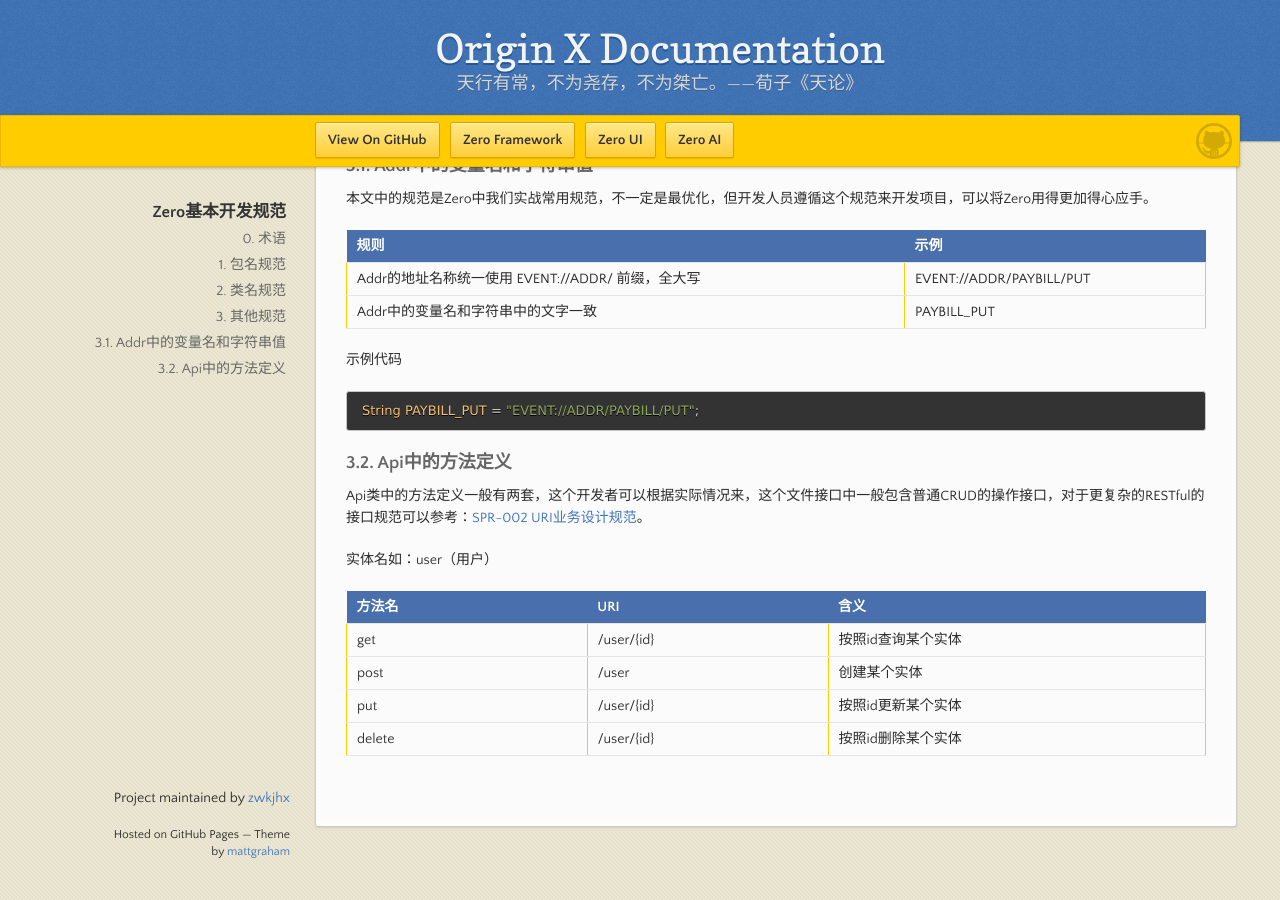
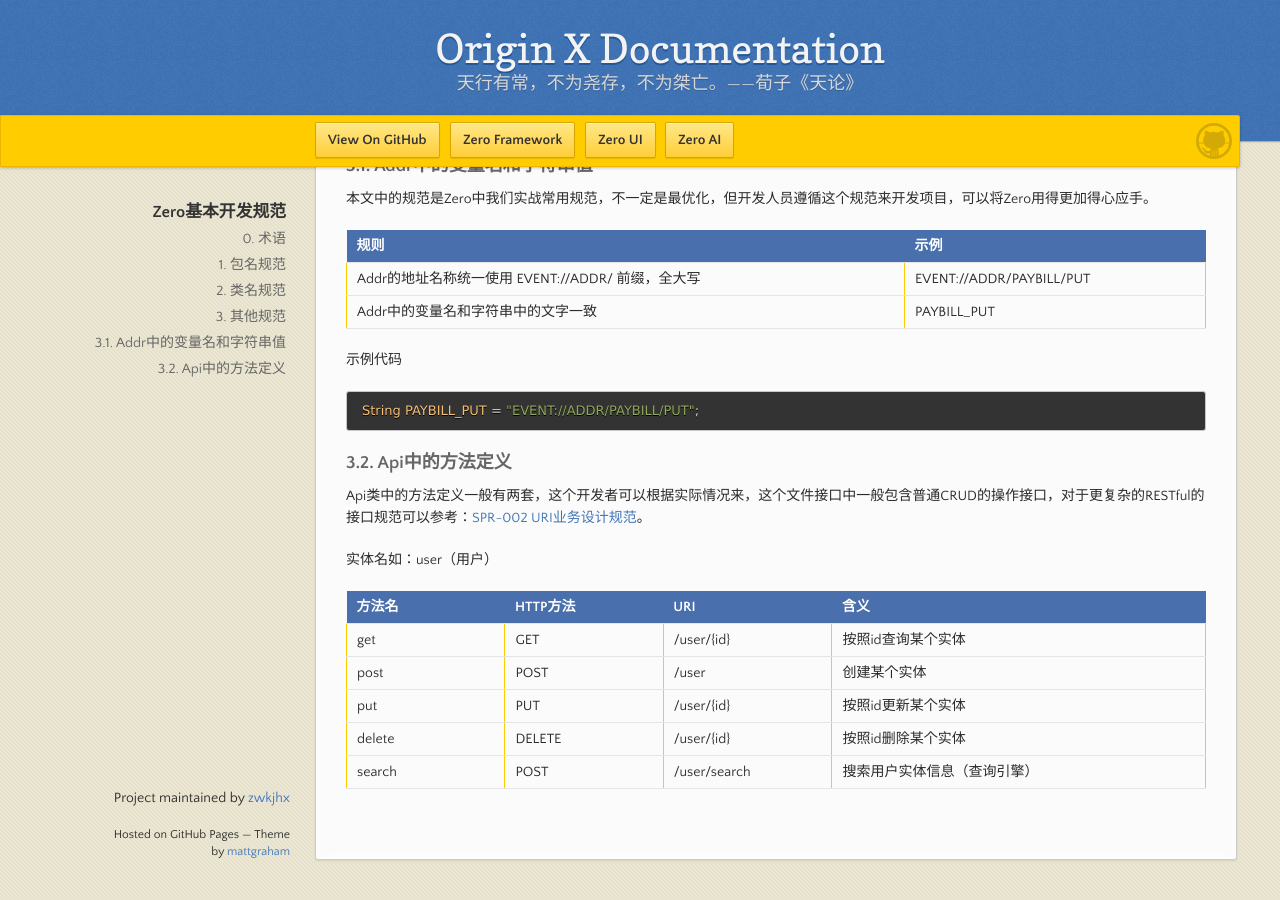
Before and after one commit to zwkjhx/ox-doc, a Jekyll site: the page built from specification/1-zerogui-fan/spc-001-zeroji-ben-kai-fa-gui-fan.md, in a window 1280 px wide and 900 px high, scrolled down 1541 px. Built offline with Jekyll 4.4.1, drawn with Linux system fonts in a browser that asks for light colours; our own code applies the rules of GitHub Pages for plain Markdown files; before the commit the page ends 2408 px from its top, so only the background shows below that.

Commit message:
Updates specification/1-zerogui-fan/spc-001-zeroji-ben-kai-fa-gui-fan.md
Auto commit by GitBook Editor

```diff
--- a/specification/1-zerogui-fan/spc-001-zeroji-ben-kai-fa-gui-fan.md
+++ b/specification/1-zerogui-fan/spc-001-zeroji-ben-kai-fa-gui-fan.md
@@ -62,9 +62,10 @@
 
 实体名如：user（用户）
 
-| 方法名 | URI | 含义 |
-| :--- | :--- | :--- |
-| get | /user/{id} | 按照id查询某个实体 |
-| post | /user | 创建某个实体 |
-| put | /user/{id} | 按照id更新某个实体 |
-| delete | /user/{id} | 按照id删除某个实体 |
+| 方法名 | HTTP方法 | URI | 含义 |
+| :--- | :--- | :--- | :--- |
+| get | GET | /user/{id} | 按照id查询某个实体 |
+| post | POST | /user | 创建某个实体 |
+| put | PUT | /user/{id} | 按照id更新某个实体 |
+| delete | DELETE | /user/{id} | 按照id删除某个实体 |
+| search | POST | /user/search | 搜索用户实体信息（查询引擎） |
```
